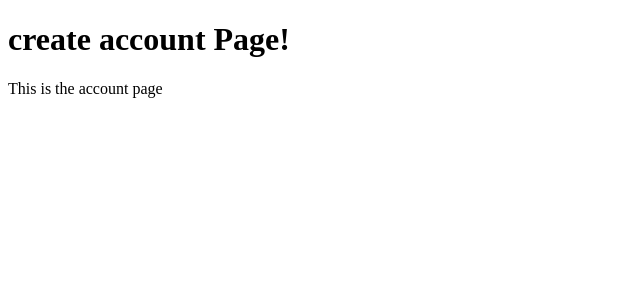
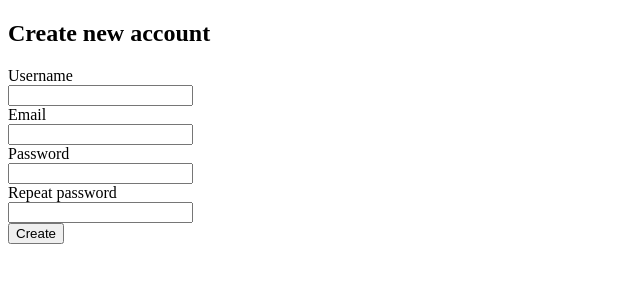
Before and after one commit to mkachuee/PlainYogurt, a Django app: template MainProject/createAccount/templates/createAccount/createAccount.html in a window 1280 px wide. Shown: the top 300 px of the page, without its empty margins (0-640 px from the left). Run offline with Django 3.2, Linux system fonts and the light colour scheme; the template is opened without the code that fills it, so the values that code supplies are empty.

Commit message:
Update Create Account view

```diff
--- a/MainProject/createAccount/templates/createAccount/createAccount.html
+++ b/MainProject/createAccount/templates/createAccount/createAccount.html
@@ -1,11 +1,37 @@
 <!DOCTYPE html>
 <html>
- <head>
-  <title> create account </title>
- </head>
-
- <body>
- <h1> create account Page! </h1>
- <p> This is the account page </p>
- </body>
+<head>
+    <meta charset="utf-8">
+    <title>Create Account</title>
+</head>
+<body>
+<div>
+    <form action='/accounts/auth/' method='POST'> {% csrf_token %}
+        <h2>Create new account</h2>
+        <div>
+            <label for='username'>Username</label>
+            <br>
+            <input type='text' name='Username' id='username'>
+        </div>
+        <div>
+            <label for='email'>Email</label>
+            <br>
+            <input type='text' name='Email' id='email'>
+        </div>
+        <div>
+            <label for='password'>Password</label>
+            <br>
+            <input type='password' name='Password' id='password'>
+        </div>
+        <div>
+            <label for='repeatPassword'>Repeat password</label>
+            <br>
+            <input type='password' name='RepeatPassword' id='repeatPassword'>
+        </div>
+        <div>
+            <input type='submit' value='Create'>
+        </div>
+    </form>
+</div>
+</body>
 </html>
```
